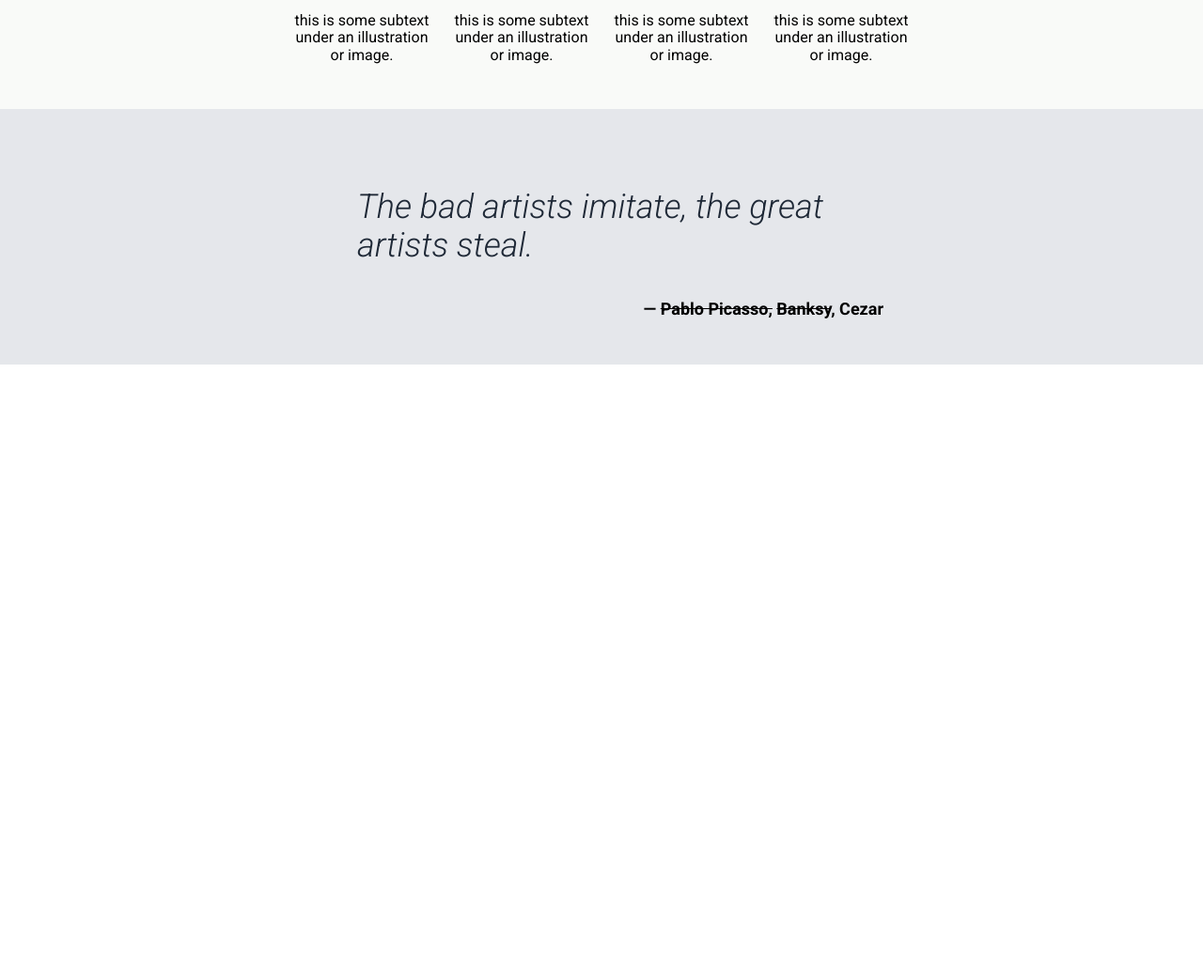
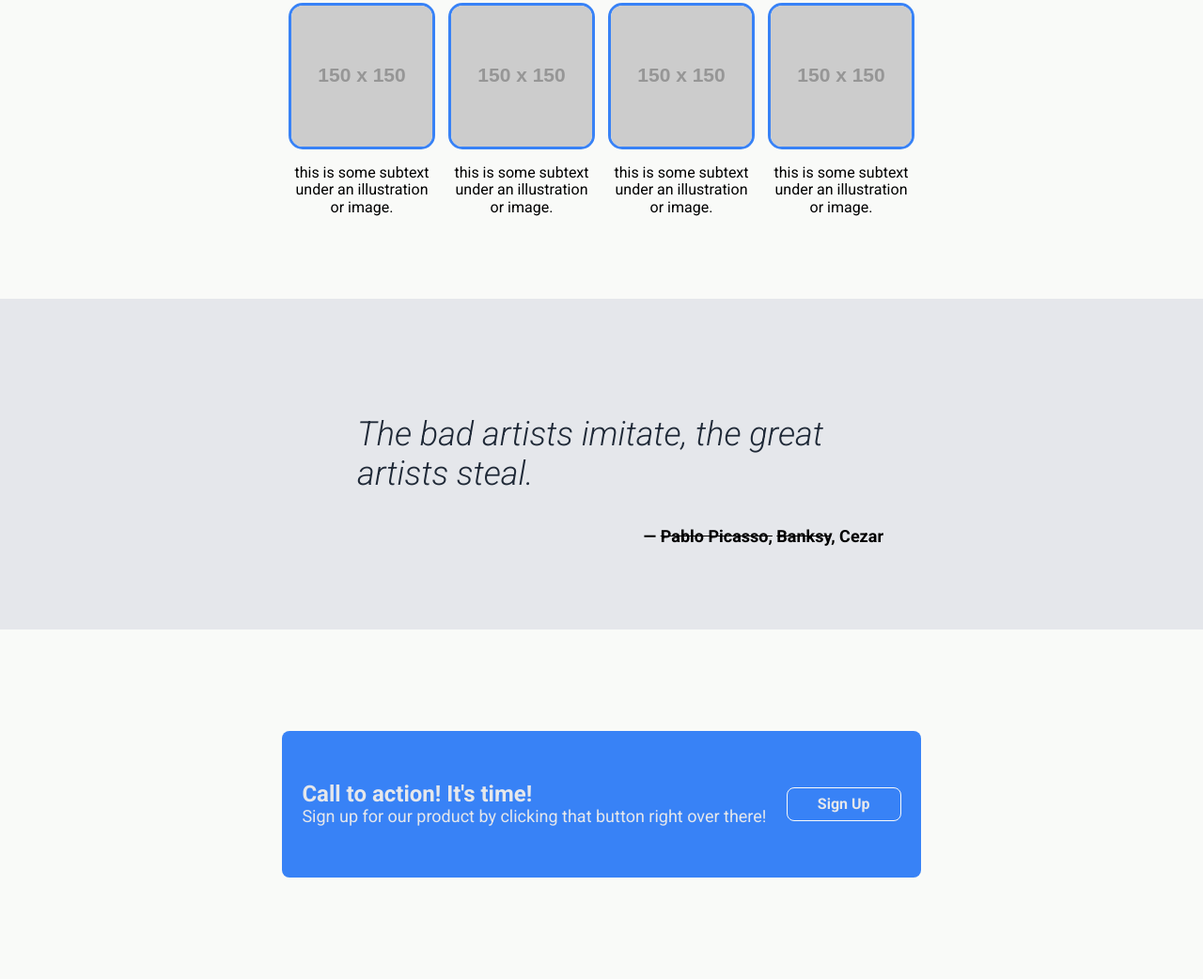
Before and after one commit to aczanbouah/odin-landing-page, a plain HTML site: page index.html in a window 1280 px wide. Shown: the part 655-1697 px from the top of the page at 94% size. Before the commit the page ends 1043 px from the top, so only its background shows below. Drawn offline with Linux system fonts and the light colour scheme; placeholder pictures from the web are drawn by us.

Commit message:
Add cta-container content and styling

```diff
--- a/index.html
+++ b/index.html
@@ -89,6 +89,17 @@
           </figcaption>
         </figure>
       </section>
+      <section class="cta-container">
+        <div class="cta-info-box">
+          <div class="cta-text-box">
+            <h3>Call to action! It's time!</h3>
+            <p>
+              Sign up for our product by clicking that button right over there!
+            </p>
+          </div>
+          <button class="cta-button">Sign Up</button>
+        </div>
+      </section>
     </main>
   </body>
 </html>
--- a/styles.css
+++ b/styles.css
@@ -33,10 +33,10 @@
     color: #e5e7eb;
 }
 
-.hero-container, .info-container, .quote-container {
+.hero-container, .info-container, .quote-container, .cta-container {
     display: flex;
     background-color: #1f2937;
-    padding: 32px 300px;
+    padding: 72px 300px;
 }
 
 .hero-left-container {
@@ -71,7 +71,7 @@
     margin: 0px;
 }
 
-.hero-left-container button {
+.hero-left-container button, .cta-container button {
     background-color: #3882f6;
     border: none;
     border-radius: 8px;
@@ -92,6 +92,7 @@
     font-weight: 800;
     color: #1f2937;
     margin-top: 0px;
+    margin-bottom: 72px;
 }
 
 .info-box-container {
@@ -140,3 +141,39 @@
     font-weight: 700;
     font-size: 18px;
 }
+
+.cta-container {
+    background-color: #f9faf8;
+    display: flex;
+    justify-content: center;
+}
+
+div.cta-info-box {
+    background-color: #3882f6;
+    border-radius: 8px;;
+    display: flex;
+    align-items: center;
+    justify-content: space-evenly;
+    flex-grow: 1;
+    padding: 54px 0px;
+    margin-top: 36px;
+    margin-bottom: 36px;
+}
+
+button.cta-button {
+    border: 1px solid #f9faf8;
+}
+
+.cta-text-box p {
+    color: #e5e7eb;
+    font-size: 18px;
+    margin-top: 0px;
+    margin-bottom: 0px;
+}
+
+.cta-text-box h3 {
+    color: #e5e7eb;
+    font-size: 24px;
+    margin-top: 0px;
+    margin-bottom: 0px;
+}
```
